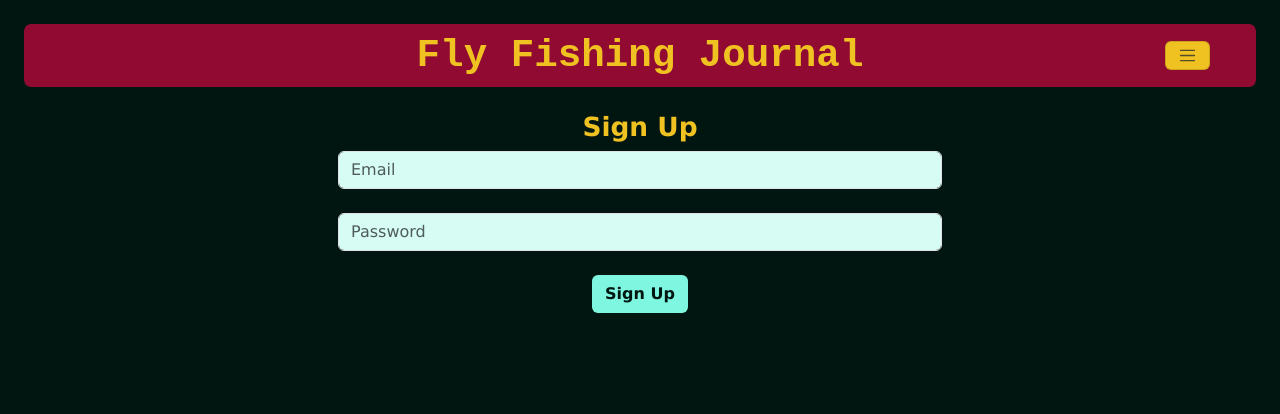
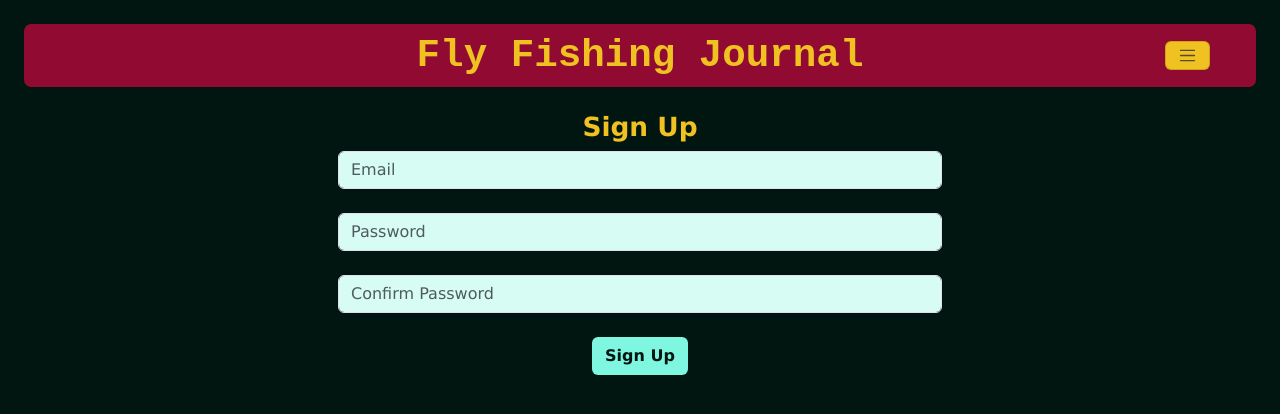
Before and after one commit to brianscherner/fly-fishing-journal, a React (Create React App) app: page /sign-up in a window 1280 px wide. Shown: the top 414 px of the page. Built offline with nearby package versions, Linux system fonts and the light colour scheme; no server answers.

Commit message:
Make user confirm their password before creating an account.

```diff
--- a/src/components/SignUp.js
+++ b/src/components/SignUp.js
@@ -24,7 +24,10 @@ function SignUp() {
     event.preventDefault();
     const email = event.target.email.value;
     const password = event.target.password.value;
-    createUserWithEmailAndPassword(auth, email, password)
+    const confirmPassword = event.target.confirmPassword.value;
+
+    if (password === confirmPassword) {
+      createUserWithEmailAndPassword(auth, email, password)
       .then((userCredential) => {
         toast.success(`Sign up successful. Welcome, ${userCredential.user.email}!`, {
           position: "bottom-right"});
@@ -34,6 +37,10 @@ function SignUp() {
         toast.error(`There was an error signing up: ${error.message}`, {
           position: "bottom-right"});
       });
+    } else {
+      toast.error(`Passwords do not match. Please try again.`, {
+        position: "bottom-right"});
+    }
   }
 
   return (
@@ -54,6 +61,11 @@ function SignUp() {
                   name="password"
                   placeholder="Password"/>
                 <br/>
+                <input className="form-control"
+                  type="password"
+                  name="confirmPassword"
+                  placeholder="Confirm Password"/>
+                <br/>
                 <button className="btn app-buttons" type="submit">Sign Up</button>
               </form>
               <br/>
```
